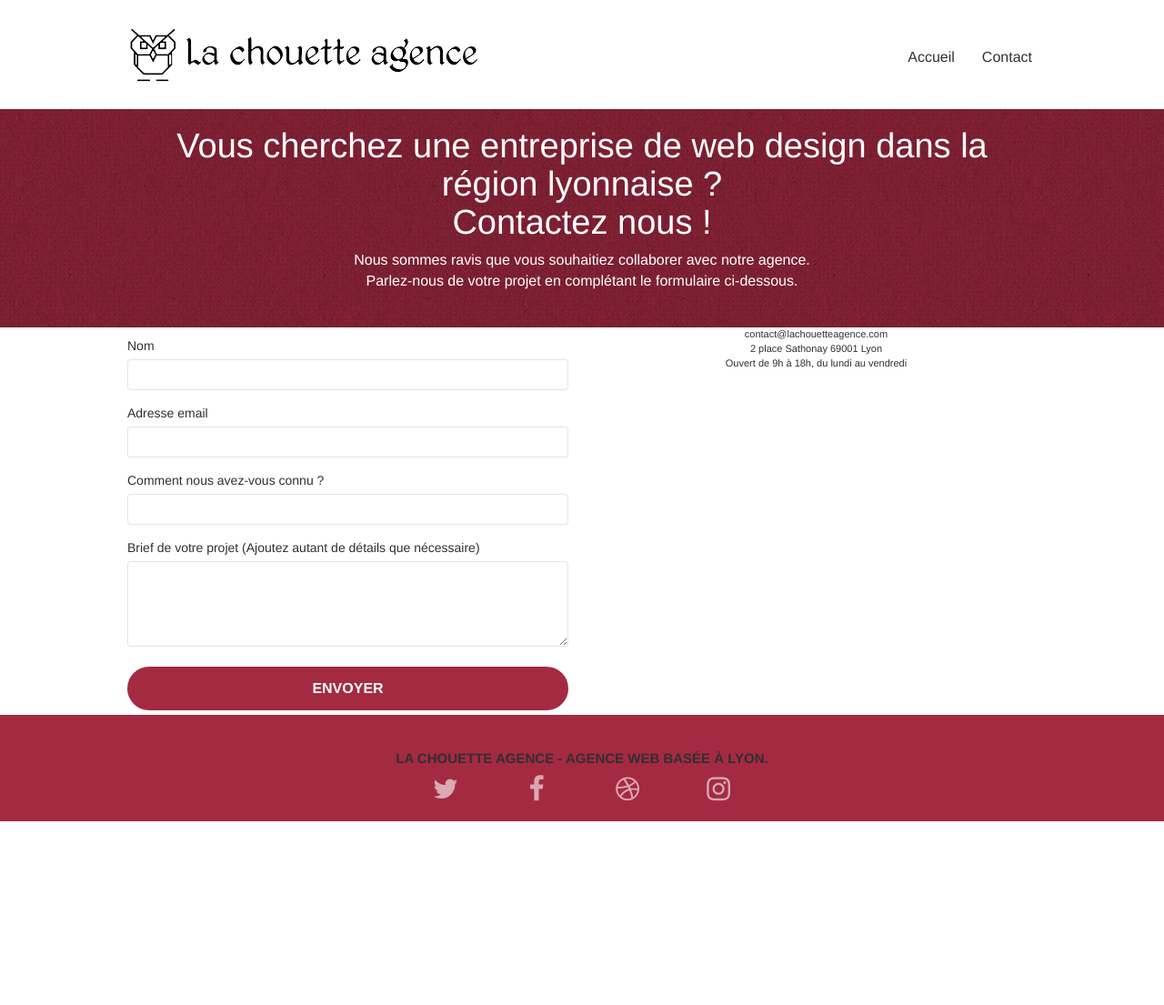
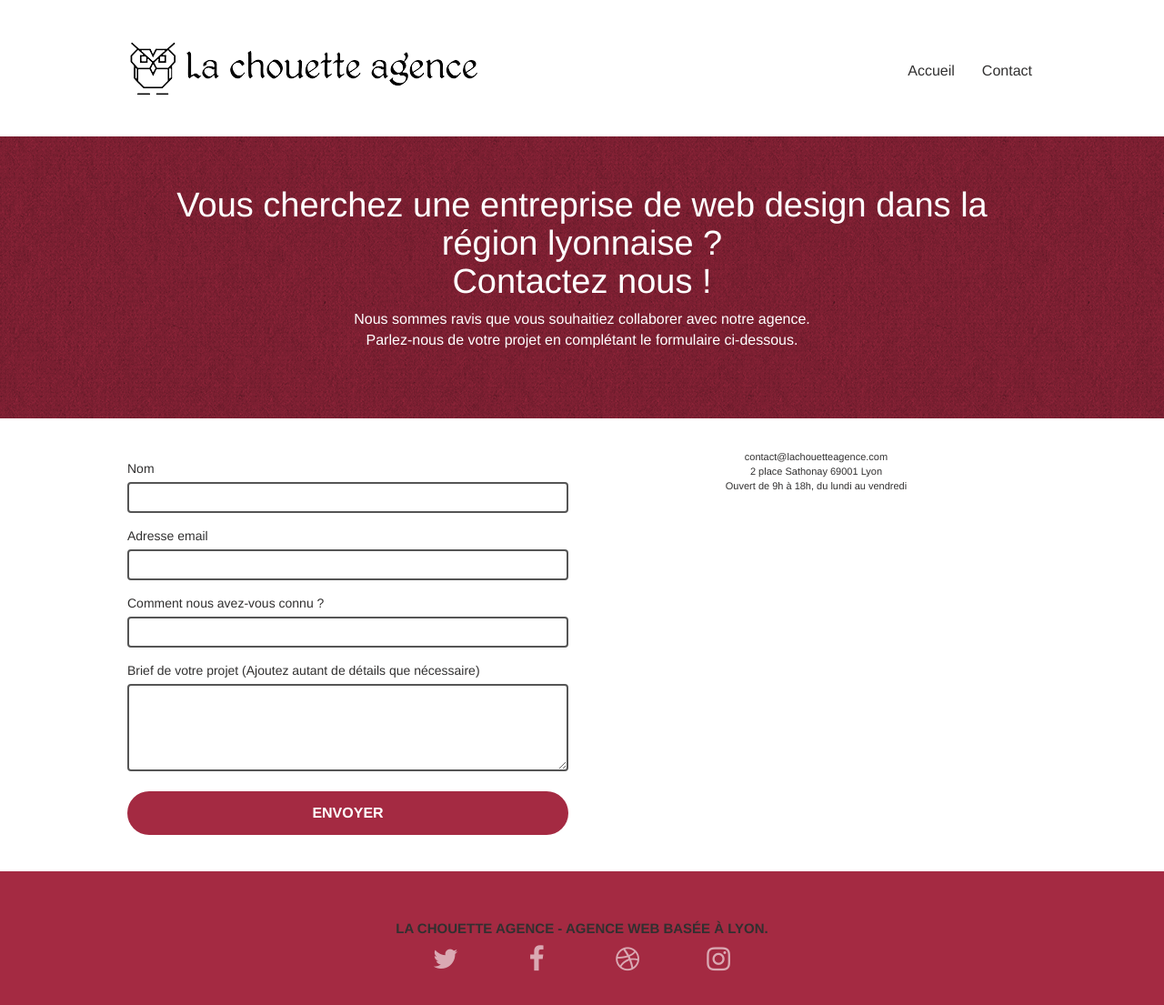
Before and after one commit to Baptiste-B-git/Baptiste-Biancardino-4-19072021, a plain HTML site: page contact.html in a window 1280 px wide. Shown: the whole page at 91% size. Before the commit the page ends 903 px from the top, so only its background shows below. Drawn offline with nearby package versions, Linux system fonts and the light colour scheme; files that its build step writes are made by us from their sources; a script that the page names is missing.

Commit message:
optimisation de la page contact

```diff
--- a/page2.html
+++ b/contact.html
@@ -75,24 +75,23 @@
 				<form id="form_1" novalidate>
 					<div class="form-group" role="group" aria-labelledby="coordonnees">
 						<p id="coordonnees"></p>
-						<label for="name">Nom</label>
-						<input id="name" class="form-control" aria-required="true" aria-label="entrez votre nom" />
+						<label for="name">Nom</label><br>
+						<input id="name" class="form-control" aria-required="true" aria-label="entrez votre nom"/>
                         </div>
 
 					<div class="form-group">
-						<label for="email">Adresse email</label>
+						<label for="email">Adresse email</label><br>
 						<input id="email" class="form-control" type="email" aria-required="true" aria-label="entrez votre email" />
 					</div>
 
 					<div class="form-group">
-                        <label for="input_504">Comment nous avez-vous connu ?</label>
+                        <label for="input_504">Comment nous avez-vous connu ?</label><br>
                         <input class="form-control" type="text" aria-required="true" aria-label="indiquez comment vous nous avez connu" id="input_504"/>
                     </div>
 
 					<div class="form-group">
-						<label for="message">
-							Brief de votre projet (Ajoutez autant de détails que nécessaire)<br>
-						</label><textarea id="message" class="form-control" rows="4" cols="50" aria-required="true" aria-label="decrivez nous votre projet en détail"></textarea>
+						<label for="message">Brief de votre projet (Ajoutez autant de détails que nécessaire)</label><br>
+						<textarea id="message" class="form-control" rows="4" cols="50" aria-required="true" aria-label="decrivez nous votre projet en détail"></textarea>
 					</div>
 					<button class="btn-rd bloc-button btn btn-lg btn-block cta-hero btn-atomic-tangerine" aria-label="envoyez votre message" type="submit">
 						Envoyer
--- a/style.css
+++ b/style.css
@@ -482,7 +482,12 @@ button {
 .sm-shadow {
     text-shadow: 0 1px 2px rgba(0, 0, 0, .3);
 }
-
+footer{
+    position:absolute;
+    bottom:0;
+    width:100%;
+    padding-top:50px;
+    }
 .panel-sq,
 .panel-sq .panel-heading,
 .panel-sq .panel-footer {
@@ -502,8 +507,23 @@ button {
 }
 
 .form-control {
-    border-color: rgba(0, 0, 0, .1);
     box-shadow: none;
+    color: #555;
+    padding: 6px 12px;
+    width: 100%;
+    font-size: 14px;
+    line-height: 1.42857143;
+    color: #555;
+    background-color: #fff;
+    background-image: none;
+    border-radius: 4px;
+}
+#form_1 input, #form_1 textarea {
+    border: 2px solid;
+}
+
+.col-sm-6 {
+    width: 50%;
 }
 
 .scrollToTop {
@@ -674,6 +694,7 @@ a {
     max-width: 1000px;
     margin-right: auto;
     margin-left: auto;
+    padding: 35px 0;
 }
 
 .hero-bloc-text {
@@ -695,8 +716,8 @@ a {
     margin: auto auto auto auto;
 }
 
-.form_control{
-flex-direction: column;
+.form-control{
+    margin-bottom: 15px;
 }
 
 p {
```
Also changed, not shown: index.html (+4 -4 lines).
